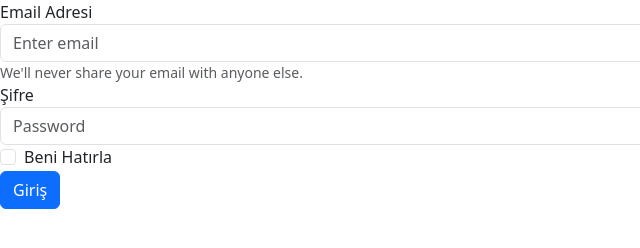
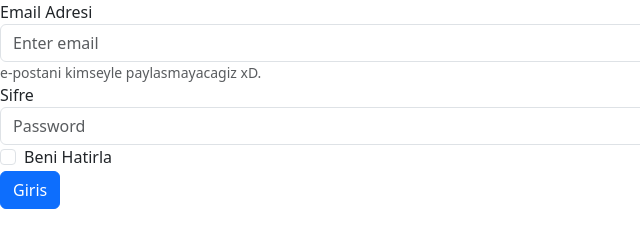
Before and after one commit to zehraabasiyun/YMGDersOrnek, a plain HTML site: page index.html in a window 1280 px wide. Shown: the full height of the page, 0-640 px from the left. Drawn offline with nearby package versions, Linux system fonts and the light colour scheme.

Commit message:
test-form2

```diff
--- a/index.html
+++ b/index.html
@@ -11,17 +11,17 @@
                 <div class="form-group">
                   <label for="exampleInputEmail1">Email Adresi</label>
                   <input type="email" class="form-control" id="exampleInputEmail1" aria-describedby="emailHelp" placeholder="Enter email">
-                  <small id="emailHelp" class="form-text text-muted">We'll never share your email with anyone else.</small>
+                  <small id="emailHelp" class="form-text text-muted">e-postani kimseyle paylasmayacagiz xD.</small>
                 </div>
                 <div class="form-group">
-                  <label for="exampleInputPassword1">Şifre</label>
+                  <label for="exampleInputPassword1">Sifre</label>
                   <input type="password" class="form-control" id="exampleInputPassword1" placeholder="Password">
                 </div>
                 <div class="form-check">
                   <input type="checkbox" class="form-check-input" id="exampleCheck1">
-                  <label class="form-check-label" for="exampleCheck1">Beni Hatırla</label>
+                  <label class="form-check-label" for="exampleCheck1">Beni Hatirla</label>
                 </div>
-                <button type="submit" class="btn btn-primary">Giriş</button>
+                <button type="submit" class="btn btn-primary">Giris</button>
               </form>
         </div>
     </body>
```
